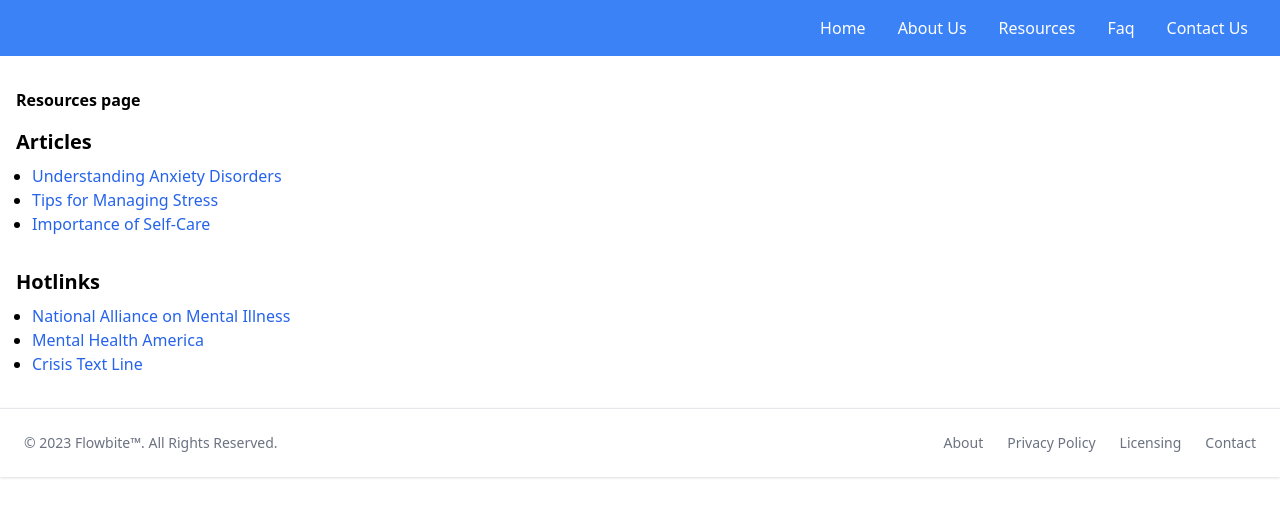
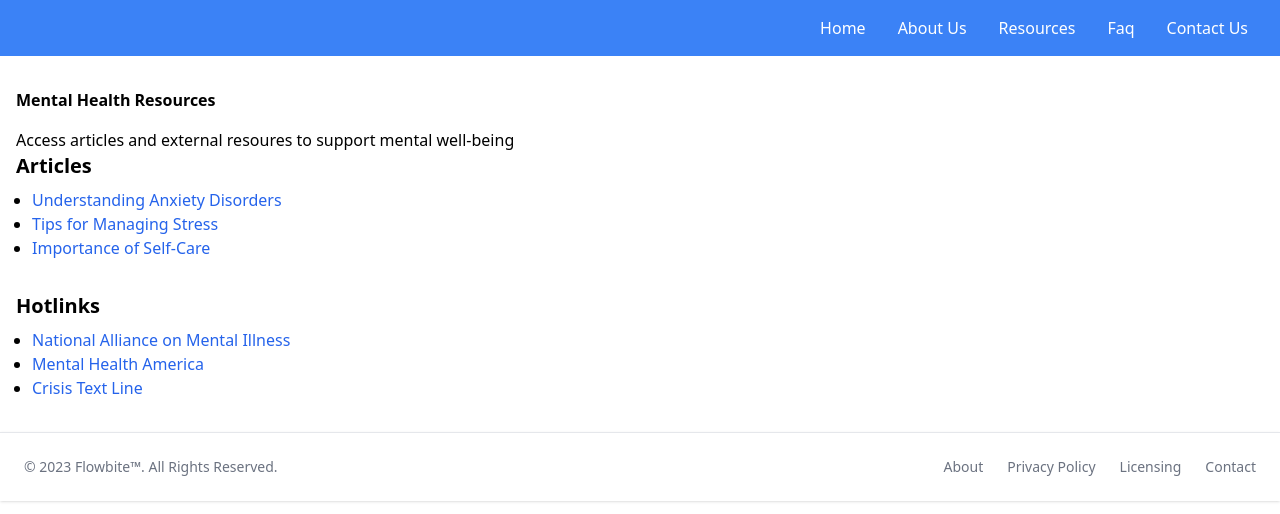
Before and after one commit to ericvpineda/mental-wellness-hub, a React (Create React App) app in the folder frontend/: page /resources in a window 1280 px wide. Shown: the top 514 px of the page. Built offline with nearby package versions, Linux system fonts and the light colour scheme.

Commit message:
added links to home-page

```diff
--- a/frontend/src/routes/AboutUs/index.js
+++ b/frontend/src/routes/AboutUs/index.js
@@ -20,13 +20,13 @@ const AboutUs = () => {
             linkedinUrl: "https://www.linkedin.com/in/johndoe"
         },
         {
-            name: "Ethan Guitteriez",
+            name: "Sameh Fazli",
             description: "Experienced in front-end development and crafting intuitive user interfaces.",
             imageUrl: "jane-smith.jpg",
             linkedinUrl: "https://www.linkedin.com/in/janesmith"
         },
         {
-            name: "Sameh Fazli",
+            name: "Ethan Guitteriez",
             description: "Specializes in backend development and architecting robust server systems.",
             imageUrl: "alex-johnson.jpg",
             linkedinUrl: "https://www.linkedin.com/in/alexjohnson"
--- a/frontend/src/routes/LandingPage/index.js
+++ b/frontend/src/routes/LandingPage/index.js
@@ -45,7 +45,7 @@ return (
                   Simple strategies to manage stress in your daily life.
                 </p>
               </div>
-              <a href="#" class="inline-flex items-center justify-center px-6 py-3 mt-4 text-base font-medium leading-6 text-white transition duration-150 ease-in-out bg-blue-500 border border-transparent rounded-md shadow-sm hover:bg-blue-600 focus:outline-none focus:border-blue-700 focus:shadow-outline-blue active:bg-blue-700 dark:bg-blue-700 dark:hover:bg-blue-800 dark:focus:border-blue-800 dark:focus:shadow-outline-blue dark:active:bg-blue-800">
+              <a href="https://www.helpguide.org/articles/stress/stress-management.htm" class="inline-flex items-center justify-center px-6 py-3 mt-4 text-base font-medium leading-6 text-white transition duration-150 ease-in-out bg-blue-500 border border-transparent rounded-md shadow-sm hover:bg-blue-600 focus:outline-none focus:border-blue-700 focus:shadow-outline-blue active:bg-blue-700 dark:bg-blue-700 dark:hover:bg-blue-800 dark:focus:border-blue-800 dark:focus:shadow-outline-blue dark:active:bg-blue-800">
                 Read Article
               </a>
             </div>
@@ -56,7 +56,7 @@ return (
                   Information about different types of anxiety and available treatments.
                 </p>
               </div>
-              <a href="#" class="inline-flex items-center justify-center px-6 py-3 mt-4 text-base font-medium leading-6 text-white transition duration-150 ease-in-out bg-blue-500 border border-transparent rounded-md shadow-sm hover:bg-blue-600 focus:outline-none focus:border-blue-700 focus:shadow-outline-blue active:bg-blue-700 dark:bg-blue-700 dark:hover:bg-blue-800 dark:focus:border-blue-800 dark:focus:shadow-outline-blue dark:active:bg-blue-800">
+              <a href="https://newsinhealth.nih.gov/2016/03/understanding-anxiety-disorders" class="inline-flex items-center justify-center px-6 py-3 mt-4 text-base font-medium leading-6 text-white transition duration-150 ease-in-out bg-blue-500 border border-transparent rounded-md shadow-sm hover:bg-blue-600 focus:outline-none focus:border-blue-700 focus:shadow-outline-blue active:bg-blue-700 dark:bg-blue-700 dark:hover:bg-blue-800 dark:focus:border-blue-800 dark:focus:shadow-outline-blue dark:active:bg-blue-800">
                 Read Article
               </a>
             </div>
@@ -71,7 +71,7 @@ return (
                   The benefits of gratitude and tips for incorporating it into your life.
                 </p>
               </div>
-              <a href="#" class="inline-flex items-center justify-center px-6 py-3 mt-4 text-base font-medium leading-6 text-white transition duration-150 ease-in-out bg-blue-500 border border-transparent rounded-md shadow-sm hover:bg-blue-600 focus:outline-none focus:border-blue-700 focus:shadow-outline-blue active:bg-blue-700 dark:bg-blue-700 dark:hover:bg-blue-800 dark:focus:border-blue-800 dark:focus:shadow-outline-blue dark:active:bg-blue-800">
+              <a href="https://www.mindful.org/an-introduction-to-mindful-gratitude/" class="inline-flex items-center justify-center px-6 py-3 mt-4 text-base font-medium leading-6 text-white transition duration-150 ease-in-out bg-blue-500 border border-transparent rounded-md shadow-sm hover:bg-blue-600 focus:outline-none focus:border-blue-700 focus:shadow-outline-blue active:bg-blue-700 dark:bg-blue-700 dark:hover:bg-blue-800 dark:focus:border-blue-800 dark:focus:shadow-outline-blue dark:active:bg-blue-800">
                 Read Article
               </a>
             </div>
@@ -82,7 +82,7 @@ return (
                   Information about different types of therapy and how to find the right therapist.
                 </p>
               </div>
-              <a href="#" class="inline-flex items-center justify-center px-6 py-3 mt-4 text-base font-medium leading-6 text-white transition duration-150 ease-in-out bg-blue-500 border border-transparent rounded-md shadow-sm hover:bg-blue-600 focus:outline-none focus:border-blue-700 focus:shadow-outline-blue active:bg-blue-700 dark:bg-blue-700 dark:hover:bg-blue-800 dark:focus:border-blue-800 dark:focus:shadow-outline-blue dark:active:bg-blue-800">
+              <a href="https://www.helpguide.org/articles/mental-health/finding-a-therapist-who-can-help-you-heal.htm" class="inline-flex items-center justify-center px-6 py-3 mt-4 text-base font-medium leading-6 text-white transition duration-150 ease-in-out bg-blue-500 border border-transparent rounded-md shadow-sm hover:bg-blue-600 focus:outline-none focus:border-blue-700 focus:shadow-outline-blue active:bg-blue-700 dark:bg-blue-700 dark:hover:bg-blue-800 dark:focus:border-blue-800 dark:focus:shadow-outline-blue dark:active:bg-blue-800">
                 Read Article
               </a>
             </div>
--- a/frontend/src/routes/Resources/index.js
+++ b/frontend/src/routes/Resources/index.js
@@ -16,7 +16,8 @@ const Resources = () => {
 
     return (
         <div className="container mx-auto px-4 py-8">
-            <h1 className="text-3x1 font-bold mb-4">Resources page</h1>
+            <h1 className="text-3x1 font-bold mb-4">Mental Health Resources</h1>
+            <p>Access articles and external resoures to support mental well-being</p>
             <div className="mb-8">
                 <h2 className="text-xl font-bold mb-2">Articles</h2>
                 <ul className="list-disc pl-4">
```
